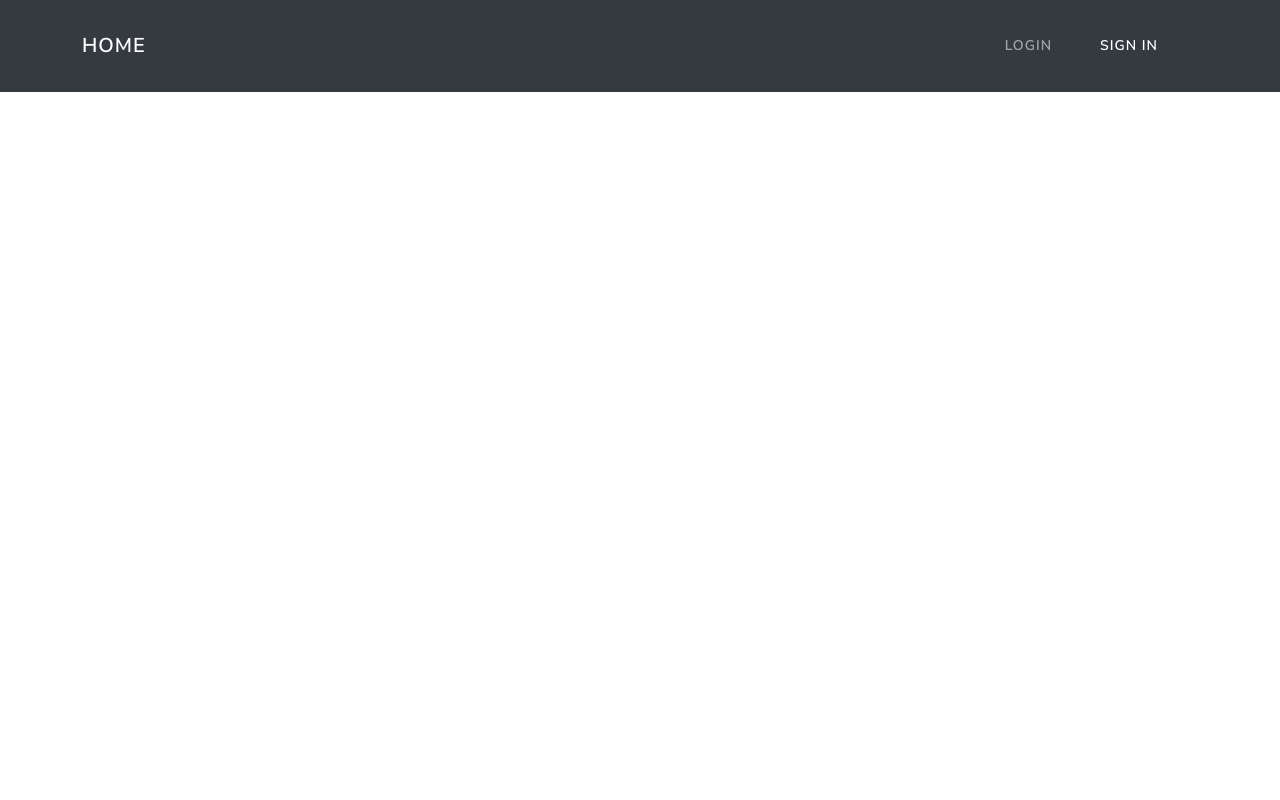
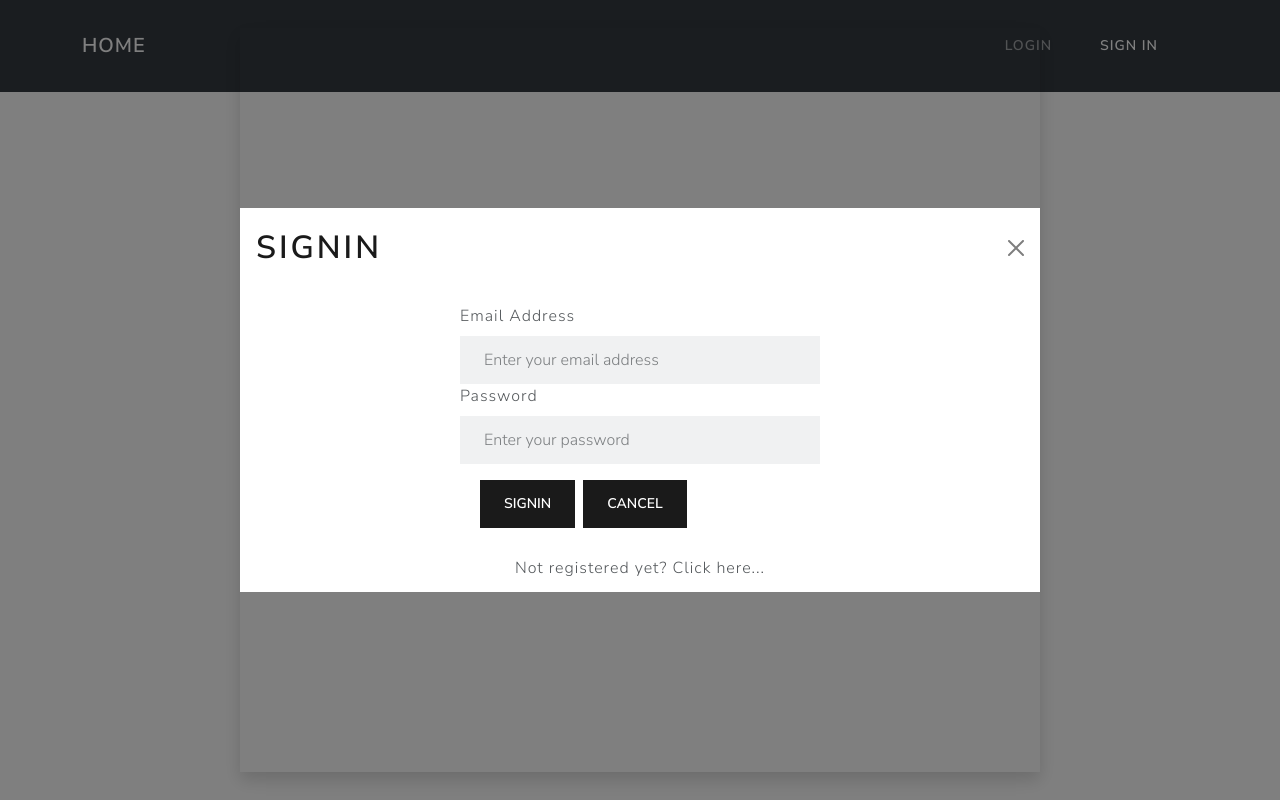
Before and after one commit to Frisianrage/application-tracker-frontend, a React (Create React App) app: page /signin in a window 1280 px wide. Before the commit this address had no page. Built offline with nearby package versions, Linux system fonts and the light colour scheme.

Commit message:
created register new user
added register funcitonality including register context

```diff
--- a/src/App.js
+++ b/src/App.js
@@ -22,7 +22,7 @@ function App() {
               <Route exact path='/' element={<HomeScreen />} />
               <Route exact path='/login' element={<LoginScreen />} />
               <Route exact path='/logout' element={<HomeScreen />} />
-              <Route exact path='/register' element={<RegisterScreen />} />
+              <Route exact path='/signin' element={<RegisterScreen />} />
               <Route exact path='/dashboard' element={<DashboardScreen />} />
               <Route exact path='/profile' element={<ProfileScreen />} />
               <Route exact path='/employers' element={<EmployerScreen />} />
--- a/src/context/auth.js
+++ b/src/context/auth.js
@@ -19,7 +19,8 @@ if(localStorage.getItem('jwtToken')){
 const AuthContext = createContext({
     user: null,
     login: (email, password) => {},
-    logout: () => {}
+    logout: () => {},
+    register: (email, password) => {}
 })
 
 const AuthReducer = (state, action) => {
@@ -33,6 +34,11 @@ const AuthReducer = (state, action) => {
             return {
                 ...state,
                 user: null
+            }
+        case 'REGISTER':
+            return {
+                ...state,
+                user: action.payload
             }
         default: return state
     }
@@ -50,7 +56,6 @@ const AuthProvider = (props) => {
 
         const {data} = await axios.post('/api/users/login', {email, password}, config)
         localStorage.setItem('jwtToken', data.token)
-        console.log(data)
         dispatch({
             type: 'LOGIN',
             payload: data
@@ -64,8 +69,23 @@ const AuthProvider = (props) => {
         })
     }
 
+    const register = async (email, password) => {
+        const config = {
+            headers: {
+                'Content-Type': 'application/json'
+            }
+        }
+
+        const {data} = await axios.post('/api/users', {email, password}, config)
+        localStorage.setItem('jwtToken', data.token)
+        dispatch({
+            type: 'REGISTER',
+            payload: data
+        })
+    }
+
     return (
-        <AuthContext.Provider value={{user: state.user, login, logout }} {...props} />
+        <AuthContext.Provider value={{user: state.user, login, logout, register }} {...props} />
     )
 }
 
--- a/src/screens/LoginScreen.js
+++ b/src/screens/LoginScreen.js
@@ -2,7 +2,7 @@ import React, {useState, useEffect, useContext} from 'react'
 import { AuthContext } from '../context/auth'
 import {useNavigate} from 'react-router-dom'
 import FormContainer from '../components/FormContainer'
-import {Form, Button, Row, Container, Modal} from 'react-bootstrap'
+import {Form, Button, Container, Modal} from 'react-bootstrap'
 
 const LoginScreen = () => {
     const [email, setEmail] = useState('')
@@ -25,7 +25,7 @@ const LoginScreen = () => {
 
     useEffect(() => {
         if(user){
-            history('/')
+            history('/dashboard')
         }
     }, [user,history])
 
@@ -61,8 +61,6 @@ const LoginScreen = () => {
                             </Button>
                         </Container>
                     </Form>
-
-
                 </FormContainer>
             </Modal.Body>
             <Modal.Footer className="justify-content-center">
--- a/src/screens/RegisterScreen.js
+++ b/src/screens/RegisterScreen.js
@@ -1,9 +1,74 @@
-import React from 'react'
+import React, {useState, useEffect, useContext} from 'react'
+import { AuthContext } from '../context/auth'
+import {useNavigate} from 'react-router-dom'
+import FormContainer from '../components/FormContainer'
+import {Form, Button, Container, Modal} from 'react-bootstrap'
+
 
 function RegisterScreen() {
+    const [email, setEmail] = useState('')
+    const [password, setPassword] = useState('')
+    const [showModal, setShowModal] = useState(true)
+
+    const history = useNavigate();
+
+    const {user, register} = useContext(AuthContext)
+
+    const submitHandler = async(e) => {
+        e.preventDefault()
+        register(email, password)
+    }
+
+    const onHide = () => {
+        setShowModal(false)
+        history('/')
+    }
+
+    useEffect(() => {
+        if(user){
+            history('/')
+        }
+    }, [user,history])
+
   return (
-        <h1>Register</h1>
-  );
+    <Modal
+        show={showModal}
+        size="lg"
+        aria-labelledby="contained-modal-title-vcenter"
+        centered
+        >
+        <Modal.Header closeButton>
+        <Modal.Title as="h1" id="contained-modal-title-vcenter">
+            Signin
+        </Modal.Title>
+        </Modal.Header>
+        <Modal.Body>
+            <FormContainer>
+                <Form onSubmit={submitHandler}>
+                    <Form.Group controlId='email'>
+                        <Form.Label>Email Address</Form.Label>
+                        <Form.Control type='email' placeholder='Enter your email address' value={email} onChange={(e) => setEmail(e.target.value)}></Form.Control>
+                    </Form.Group>
+                    <Form.Group controlId='password'>
+                        <Form.Label>Password</Form.Label>
+                        <Form.Control type='password' placeholder='Enter your password' value={password} onChange={(e) => setPassword(e.target.value)}></Form.Control>
+                    </Form.Group>
+                    <Container className="justify-content-center pt-3">
+                        <Button type='submit' variant='primary' className="mx-2">
+                            Signin
+                        </Button>
+                        <Button onClick={onHide} variant='primary'>
+                            Cancel
+                        </Button>
+                    </Container>
+                </Form>
+            </FormContainer>
+        </Modal.Body>
+        <Modal.Footer className="justify-content-center">
+                 Not registered yet? Click here...
+        </Modal.Footer>
+    </Modal>
+);
 }
 
 export default RegisterScreen
```
Lines whose indentation alone changed are shown as unchanged.
